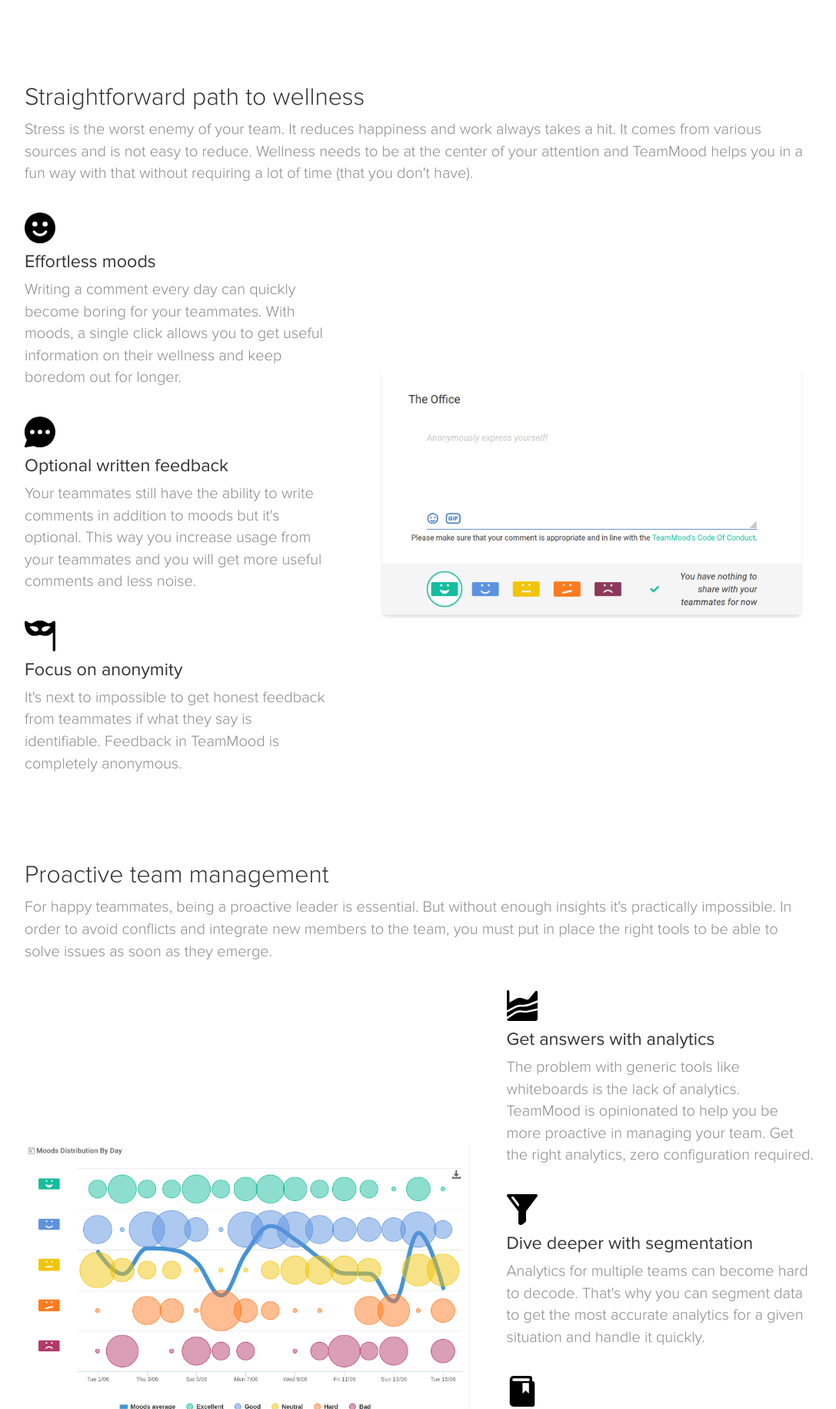
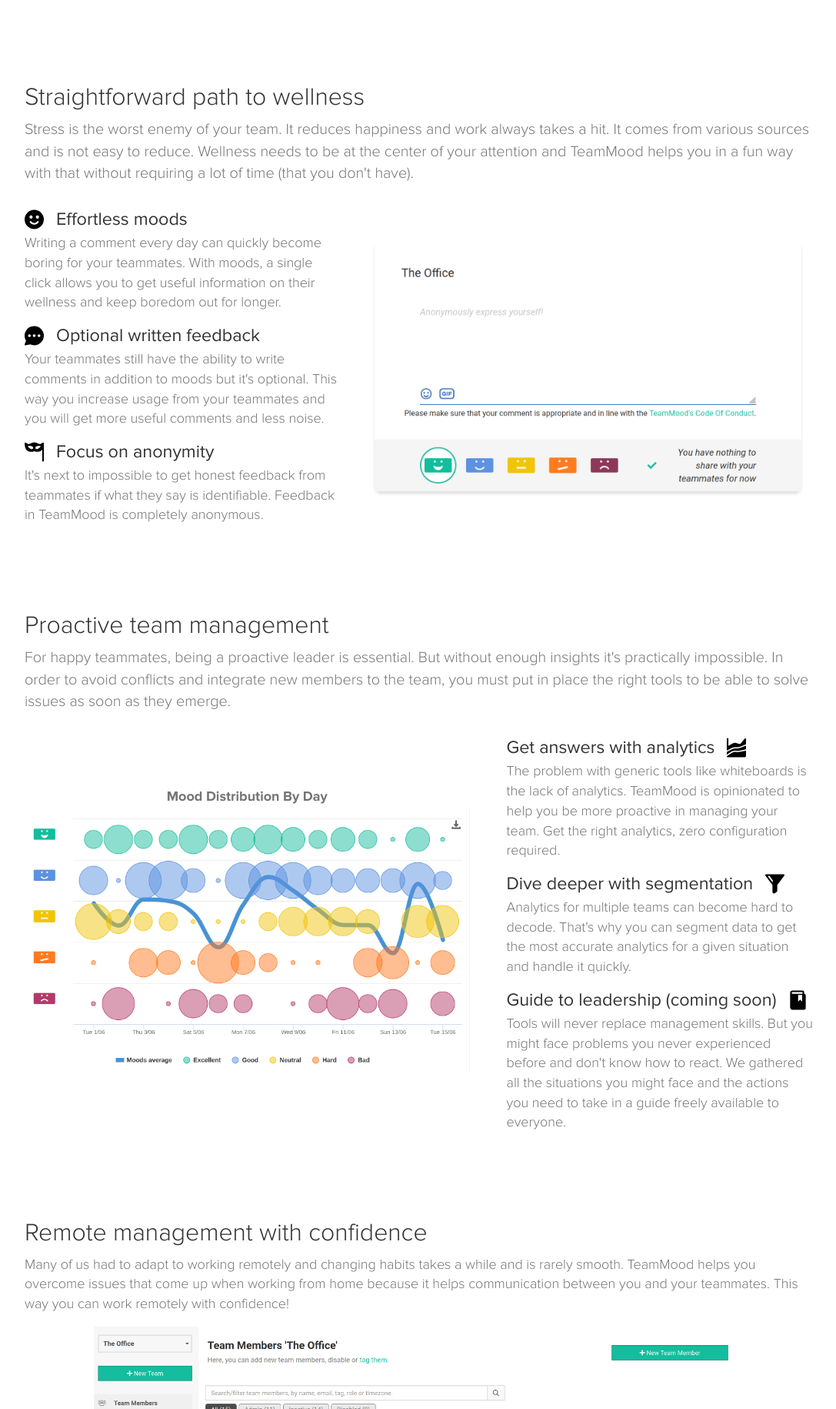
Before and after one commit to TeamMood/landing-page, a Jekyll site: the page built from en/index.html, in a window 1280 px wide, cut to the strip 1204-3034 px from the top of the page. Shown: the whole strip at 77% size, without its empty margins (95-1182 px from the left). Built offline with Jekyll 4.4.1, drawn with Linux system fonts in a browser that asks for light colours; nearby versions of some CDN libraries.

Commit message:
adjust size & position session 1&2

```diff
--- a/en/index.html
+++ b/en/index.html
@@ -20,9 +20,9 @@
 </div>
 
 <div class="container teammood-features">
-    <section class="row gx-5 d-md-flex my-5  flex-md-row-reverse py-4 align-items-center">
+    <section class="row gx-4 d-md-flex my-5  flex-md-row-reverse py-4 align-items-center">
         <h2>Straightforward path to wellness</h2>
-        <p>Stress is the worst enemy of your team. It reduces happiness and work always takes a hit. It comes from various sources and is not easy to reduce. Wellness needs to be at the center of your attention and TeamMood helps you in a fun way with that without requiring a lot of time (that you don't have).</p>
+        <p class="homepage-subtitle">Stress is the worst enemy of your team. It reduces happiness and work always takes a hit. It comes from various sources and is not easy to reduce. Wellness needs to be at the center of your attention and TeamMood helps you in a fun way with that without requiring a lot of time (that you don't have).</p>
 
         <div class="col-md-7 text-center">
             <img class="img-fluid" src="/images/homepage/screenshot/screenshot2.png" alt="TeamMood - give your mood every day">
@@ -30,18 +30,24 @@
 
         <div class="col-md-5">
             <article>
-                <img class="img-fluid icon-image" src="/images/homepage/icon/smile.svg" alt="">
-                <h3>Effortless moods</h3>
+                <div class="d-flex mt-3 mb-1">
+                    <img class="img-fluid icon-image my-0 me-3" src="/images/homepage/icon/smile.svg" alt="">
+                    <h3 class="mb-0">Effortless moods</h3>
+                </div>
                 <p>Writing a comment every day can quickly become boring for your teammates. With moods, a single click allows you to get useful information on their wellness and keep boredom out for longer.</p>
             </article>
             <article>
-                <img class="img-fluid icon-image" src="/images/homepage/icon/comment.svg" alt="">
-                <h3>Optional written feedback</h3>
+                <div class="d-flex mt-3 mb-1">
+                    <img class="img-fluid icon-image my-0 me-3" src="/images/homepage/icon/comment.svg" alt="">
+                    <h3 class="mb-0">Optional written feedback</h3>
+                </div>
                 <p>Your teammates still have the ability to write comments in addition to moods but it's optional. This way you increase usage from your teammates and you will get more useful comments and less noise.</p>
             </article>
             <article>
-                <img class="img-fluid icon-image" src="/images/homepage/icon/anonymity.svg" alt="">
-                <h3>Focus on anonymity</h3>
+                <div class="d-flex mt-3 mb-1">
+                    <img class="img-fluid icon-image my-0 me-3" src="/images/homepage/icon/anonymity.svg" alt="">
+                    <h3 class="mb-0">Focus on anonymity</h3>
+                </div>
                 <p>It's next to impossible to get honest feedback from teammates if what they say is identifiable. Feedback in TeamMood is completely anonymous.</p>
             </article>
         </div>
@@ -50,26 +56,33 @@
 <!--   bloc 2-->
     <section class="row gx-5 d-md-flex my-5 py-4 align-items-center">
         <h2>Proactive team management</h2>
-        <p>For happy teammates, being a proactive leader is essential. But without enough insights it's practically impossible. In order to avoid conflicts and integrate new members to the team, you must put in place the right tools to be able to solve issues as soon as they emerge.</p>
+        <p class="homepage-subtitle">For happy teammates, being a proactive leader is essential. But without enough insights it's practically impossible. In order to avoid conflicts and integrate new members to the team, you must put in place the right tools to be able to solve issues as soon as they emerge.</p>
 
-        <div class="col-md-7 text-center">
+        <figure class="col-md-7 text-center">
+            <figcaption class="text-center fw-bold">Mood Distribution By Day</figcaption>
             <img class="img-fluid" src="/images/homepage/screenshot/screenshot3.png" alt="TeamMood - analytics">
-        </div>
+        </figure>
 
         <div class="col-md-5">
             <article>
-                <img class="img-fluid icon-image" src="/images/homepage/icon/analytics.svg" alt="">
-                <h3>Get answers with analytics</h3>
+                <div class="d-flex mt-3 mb-1">
+                    <h3 class="mb-0">Get answers with analytics</h3>
+                    <img class="img-fluid icon-image my-0 ms-3" src="/images/homepage/icon/analytics.svg" alt="">
+                </div>
                 <p>The problem with generic tools like whiteboards is the lack of analytics. TeamMood is opinionated to help you be more proactive in managing your team. Get the right analytics, zero configuration required.</p>
             </article>
             <article>
-                <img class="img-fluid icon-image" src="/images/homepage/icon/segment.svg" alt="">
-                <h3>Dive deeper with segmentation</h3>
+                <div class="d-flex mt-3 mb-1">
+                    <h3 class="mb-0">Dive deeper with segmentation</h3>
+                    <img class="img-fluid icon-image my-0 ms-3" src="/images/homepage/icon/segment.svg" alt="">
+                </div>
                 <p>Analytics for multiple teams can become hard to decode. That's why you can segment data to get the most accurate analytics for a given situation and handle it quickly.</p>
             </article>
             <article>
-                <img class="img-fluid icon-image" src="/images/homepage/icon/guide.svg" alt="">
-                <h3>Guide to leadership (coming soon)</h3>
+                <div class="d-flex mt-3 mb-1">
+                    <h3 class="mb-0">Guide to leadership (coming soon)</h3>
+                    <img class="img-fluid icon-image my-0 ms-3" src="/images/homepage/icon/guide.svg" alt="">
+                </div>
                 <p>Tools will never replace management skills. But you might face problems you never experienced before and don't know how to react. We gathered all the situations you might face and the actions you need to take in a guide freely available to everyone.</p>
             </article>
         </div>
```
Also changed, not shown: css/style.css, images/homepage/screenshot/screenshot3.png, images/homepage/screenshot/screenshot3withTitle.png (added), images/homepage/screenshot/screenshot4.png, images/homepage/screenshot/screenshot4long.png (added).
